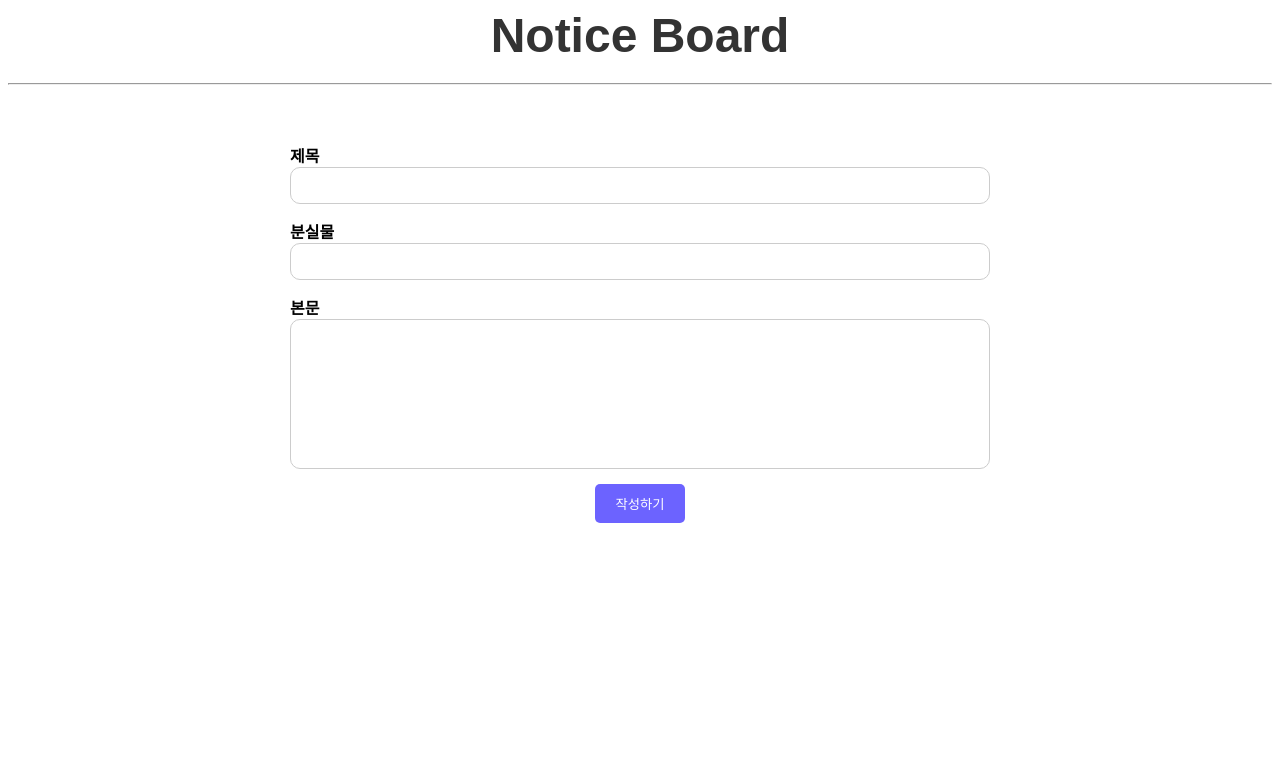
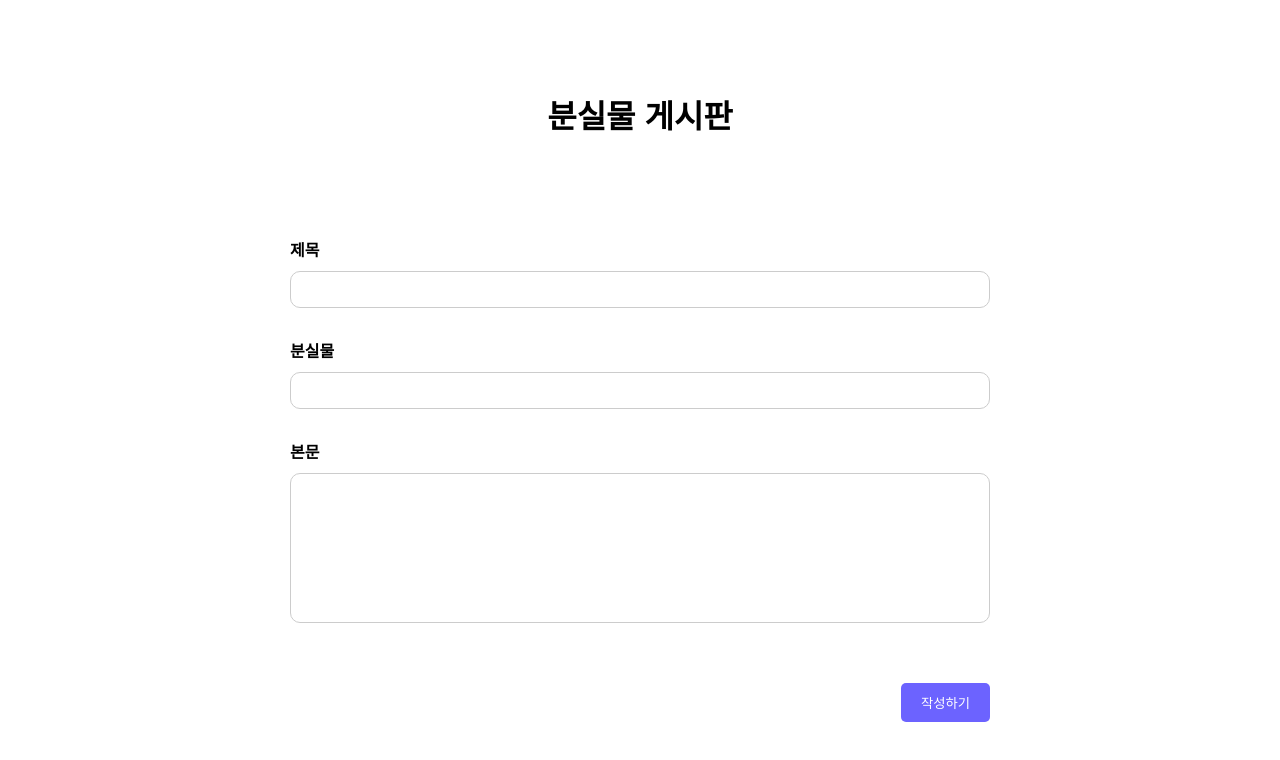
Before and after one commit to JeonSeokMin/IP_project, a website: page post.html in a window 1280 px wide. Drawn offline with nearby package versions, Linux system fonts and the light colour scheme.

Commit message:
style: post 페이지 제목 추가 및 미세 스타일 변경.

```diff
--- a/post.html
+++ b/post.html
@@ -2,20 +2,13 @@
 <html>
   <head>
     <title>makePost page</title>
-    <link rel="stylesheet" href="./style/styles_make.css" />
+    <link rel="stylesheet" href="./style/styles_post.css" />
     <script src="https://cdn.jsdelivr.net/npm/axios/dist/axios.min.js"></script>
   </head>
   <body>
 
-    <header>
-      <div class="header_container">
-        <h1 class="page_title">Notice Board</h1>
-      </div>
-    </header>
-
-   <hr>
-
     <div class="container">
+      <h1 id="post-title">분실물 게시판</h1>
       <div class="content_container">
         <form id="postForm">
           <div class="form-group">
@@ -35,6 +28,6 @@
       </div>
     </div>
 
-    <script src="./js/script_make.js"></script>
+    <script src="./js/script_post.js"></script>
   </body>
 </html>
--- a/style/styles_make.css
+++ b/style/styles_post.css
@@ -17,10 +17,12 @@ body {
 
 .container {
   display: flex;
+  flex-direction: column;
   width: 100%;
   height: 100vh;
   justify-content: center;
   align-items: center;
+  margin: 70px 0;
 }
 
 .content_container {
@@ -36,7 +38,8 @@ form {
 .form-group {
   display: flex;
   flex-direction: column;
-  margin-bottom: 15px; /* 각 그룹 사이에 간격 추가 */
+  margin-bottom: 30px; /* 각 그룹 사이에 간격 추가 */
+  gap:10px;
 }
 
 label {
@@ -57,20 +60,25 @@ textarea {
   height: 150px;
 }
 
-button[type="submit"] {
+button {
   background-color: #6c63ff;
   color: white;
   padding: 10px 20px;
   border: none;
   border-radius: 5px;
   cursor: pointer;
-  align-self: center;
+  margin-top: 30px;
+  align-self: flex-end;
 }
 
-button[type="submit"]:hover {
+button:hover {
   background-color: #5a50e5;
 }
 
 .content_input {
   resize: none;
 }
+
+#post-title{
+  margin-bottom: 100px;
+}
```
Also changed, not shown: board.html (+2 -2 lines), js/script_board.js (renamed from js/script_look.js), js/script_post.js (renamed from js/script_make.js), style/styles_board.css (renamed from style/styles_look.css).
